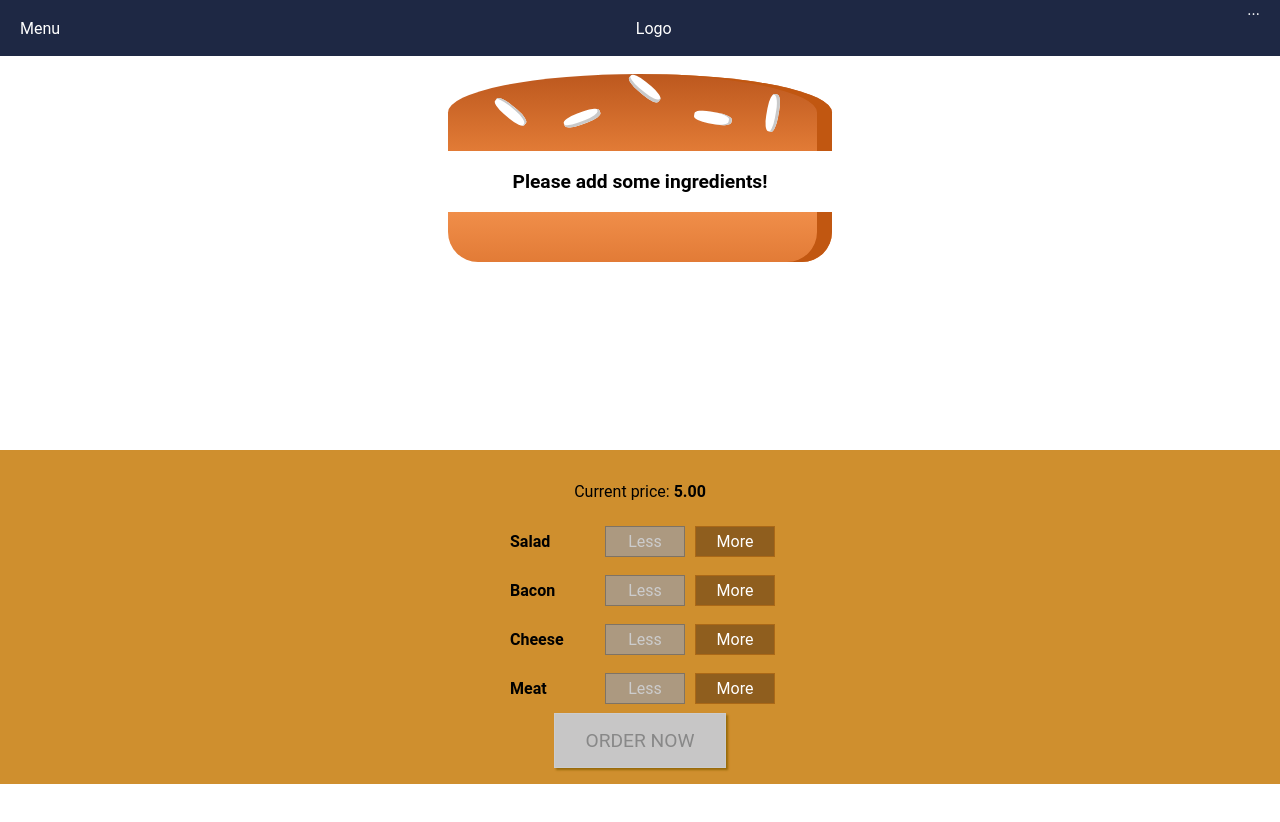
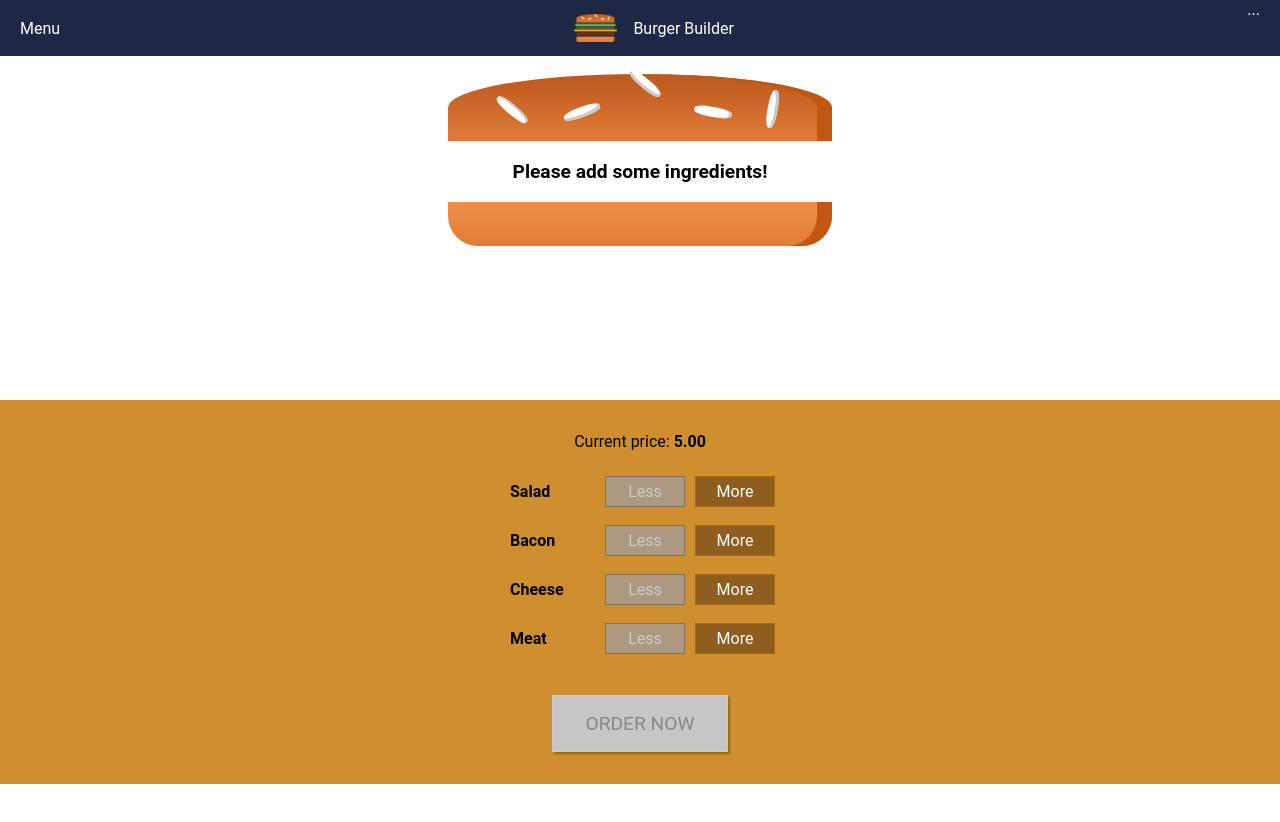
Before and after one commit to web-ethno4ka/my-app, a React (Create React App) app: page / in a window 1280 px wide. Shown: the top 822 px of the page. Built offline with nearby package versions, Linux system fonts and the light colour scheme.

Commit message:
Adding Logo img

```diff
--- a/src/components/Burger/BuildControls/BuildControls.css
+++ b/src/components/Burger/BuildControls/BuildControls.css
@@ -9,21 +9,21 @@
 }
 
 .OrderButton {
-  background-color: #DAD735;
+  background-color: rgb(21, 146, 62);
   outline: none;
   cursor: pointer;
-  border: 1px solid #966909;
-  color: #966909;
+  border: none;
+  color: #FFF;
   font-family: inherit;
   font-size: 1.2em;
-  padding: 15px 30px;
+  margin: 2rem 0 1rem;
+  padding: 1rem 2rem;
   box-shadow: 2px 2px 2px #966909;
 }
 
 .OrderButton:hover, .OrderButton:active {
-  background-color: #A0DB41;
-  border: 1px solid #966909;
-  color: #966909;
+  background-color: rgb(23, 158, 68);
+  color: #fff;
 }
 
 .OrderButton:disabled {
--- /dev/null
+++ b/src/components/Logo/Logo.css
@@ -0,0 +1,11 @@
+.Logo {
+  /* background-color: white; */
+  display: inline-flex;
+  align-items: center;
+  height: 50%;
+}
+
+.Logo img {
+  height: 100%;
+  margin-right: 1rem;
+}
--- /dev/null
+++ b/src/components/Logo/Logo.js
@@ -0,0 +1,12 @@
+import React from 'react';
+import burgerLogo from '../../assets/images/burger-logo.png';
+import './Logo.css';
+
+const logo = (props) => (
+  <div className={'Logo'}>
+    <img src={burgerLogo} alt="Burger Builder logo"/>
+    <p>Burger Builder</p>
+  </div>
+);
+
+export default logo;
--- a/src/components/Navigation/Toolbar/Toolbar.js
+++ b/src/components/Navigation/Toolbar/Toolbar.js
@@ -1,10 +1,11 @@
 import React from 'react';
 import './Toolbar.css';
+import Logo from '../../../components/Logo/Logo';
 
 const toolbar = (props) => (
   <header className={'Toolbar'}>
     <div>Menu</div>
-    <div>Logo</div>
+    <Logo />
     <nav>
         ...
     </nav>
```
Also changed, not shown: src/assets/images/burger-logo.png (added).
